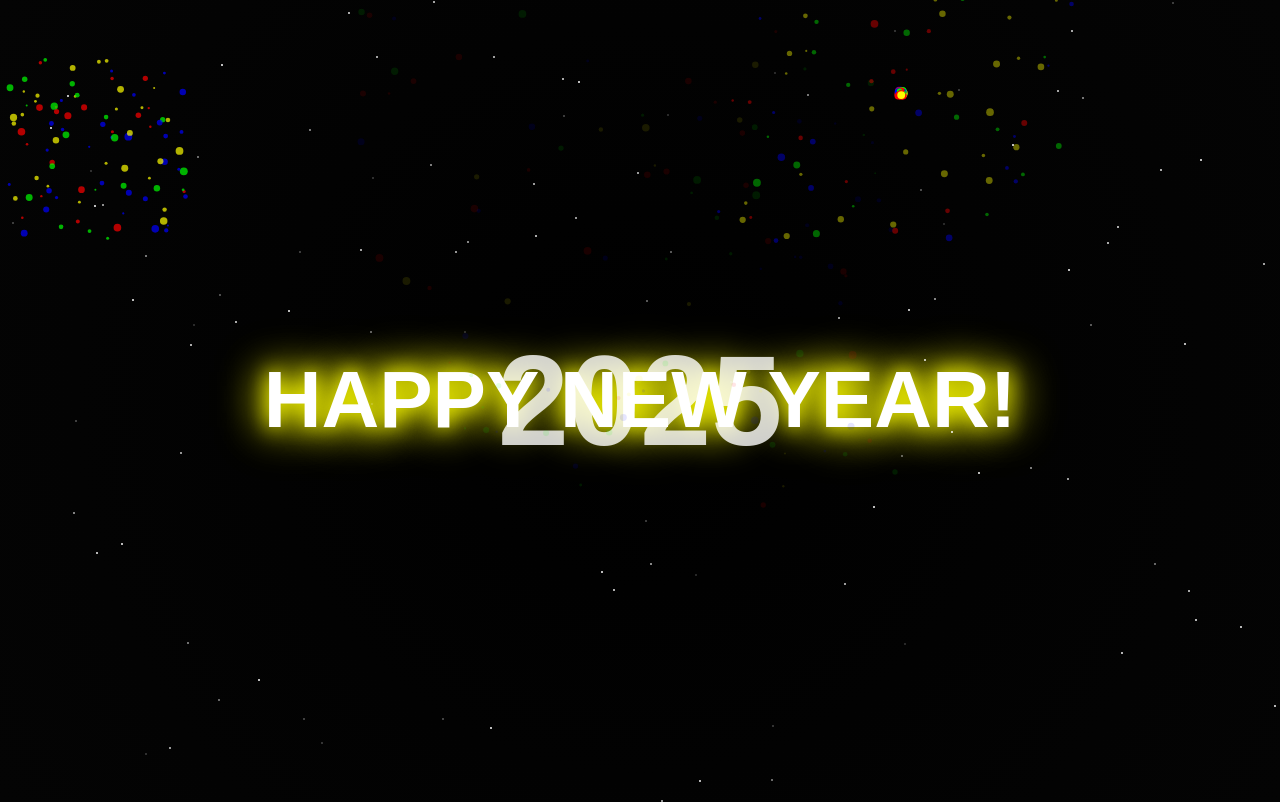
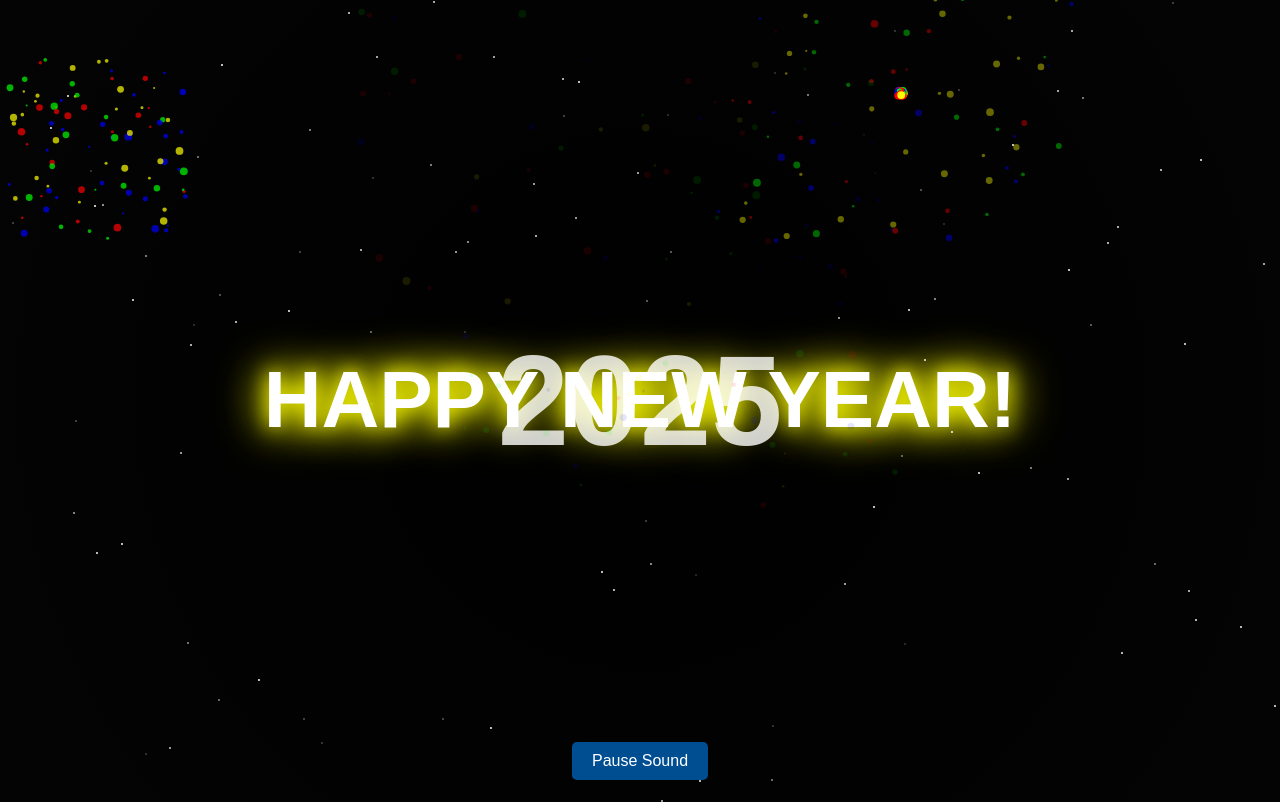
Before and after one commit to ashbornce/newYear2025, a plain HTML site: page index.html in a window 1280 px wide. Drawn offline with Linux system fonts and the light colour scheme.

Commit message:
happy new year 2025

```diff
--- a/index.html
+++ b/index.html
@@ -97,6 +97,27 @@
                 opacity: 1;
             }
         }
+
+        .controls {
+            position: absolute;
+            bottom: 20px;
+            left: 50%;
+            transform: translateX(-50%);
+        }
+
+        .controls button {
+            padding: 10px 20px;
+            font-size: 16px;
+            cursor: pointer;
+            background-color: #004e92;
+            color: white;
+            border: none;
+            border-radius: 5px;
+        }
+
+        .controls button:hover {
+            background-color: #0074e4;
+        }
     </style>
 </head>
 
@@ -105,6 +126,9 @@
     <div class="number" id="year">2024</div>
     <canvas class="fireworks"></canvas>
     <audio id="fireworkSound" src="sound/Fireworks.mp3" preload="auto" loop></audio>
+    <div class="controls">
+        <button id="toggleSound">Pause Sound</button>
+    </div>
 
     <script>
         const yearElement = document.getElementById('year');
@@ -200,6 +224,18 @@
         createStars();
         setInterval(launchFirework, 500);
         animate();
+
+        const toggleSoundButton = document.getElementById('toggleSound'); // Pastikan elemen tombol diambil dengan benar
+        // Toggle sound play/pause
+        toggleSoundButton.addEventListener('click', () => {
+            if (fireworkSound.paused) {
+                fireworkSound.play();
+                toggleSoundButton.textContent = 'Pause Sound';
+            } else {
+                fireworkSound.pause();
+                toggleSoundButton.textContent = 'Play Sound';
+            }
+        });
     </script>
 </body>
 
```
